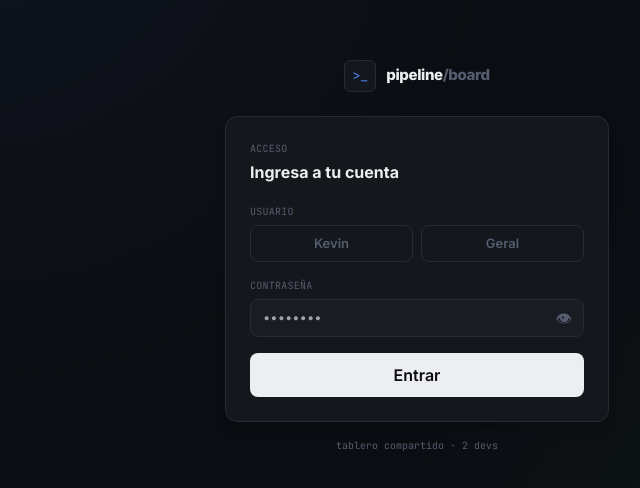
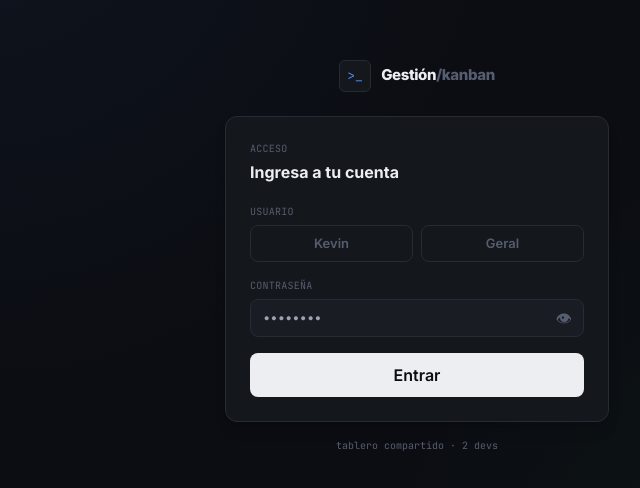
Before and after one commit to TheHttMaster/kanban-board, a website: page public/login.html in a window 1280 px wide. Shown: the part 144-632 px from the top of the page, 223-863 px from the left. Drawn offline with nearby package versions, Linux system fonts and the light colour scheme.

Commit message:
cambios del login

```diff
--- a/public/login.html
+++ b/public/login.html
@@ -3,7 +3,7 @@
 <head>
 <meta charset="UTF-8">
 <meta name="viewport" content="width=device-width, initial-scale=1.0">
-<title>Ingresar · Pipeline</title>
+<title>Ingresar · Kanban de equipo</title>
 <script src="https://cdn.tailwindcss.com"></script>
 <link rel="preconnect" href="https://fonts.googleapis.com">
 <link href="https://fonts.googleapis.com/css2?family=JetBrains+Mono:wght@400;500;600;700&family=Inter:wght@400;500;600;700;800&display=swap" rel="stylesheet">
@@ -30,7 +30,7 @@
       <div class="w-8 h-8 rounded-md bg-panel border border-edge flex items-center justify-center">
         <span class="font-mono text-[13px] text-ana">&gt;_</span>
       </div>
-      <span class="font-sans font-extrabold text-[15px] tracking-tight">pipeline<span class="text-faint">/board</span></span>
+      <span class="font-sans font-extrabold text-[15px] tracking-tight">Gestión<span class="text-faint">/kanban</span></span>
     </div>
 
     <div class="bg-panel border border-edge rounded-xl p-6 shadow-lg">
```
